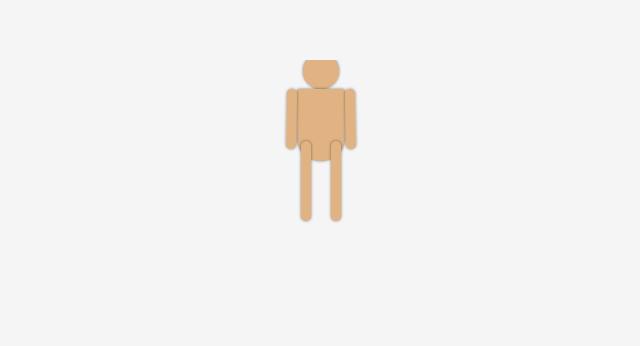
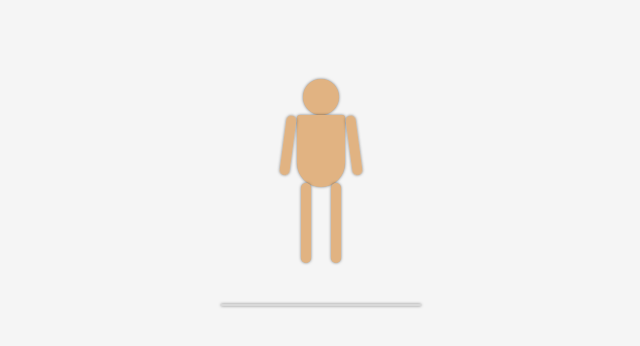
Before and after one commit to AeahKa/interactive-animation, a Vue app: page /#/ in a window 1280 px wide. Shown: the part 140-486 px from the top of the page, without its empty margins (319-959 px from the left). Built offline with nearby package versions, Linux system fonts and the light colour scheme.

Commit message:
优化动画

```diff
--- a/src/components/Puppet.vue
+++ b/src/components/Puppet.vue
@@ -10,6 +10,7 @@
       <div class="puppet-leg-left"></div>
       <div class="puppet-leg-right"></div>
     </div>
+    <div class="ground"></div>
   </div>
 </template>
 
@@ -25,8 +26,7 @@ export default {
   position: absolute;
   left: 50%;
   transform: translateX(-50%);
-  animation: jump 1s infinite;
-  // top: 30px;
+  top: 60px;
   .puppet-head{
     background-color: #e1b382;
     box-shadow: 0 0 3px rgba(0, 0, 0, 0.5);
@@ -82,7 +82,6 @@ export default {
     left: 50%;
     transform: translateX(-50%);
     top: 104px;
-    // z-index: -1;
     .puppet-leg-left,.puppet-leg-right{
       width: 10px;
       height: 80px;
@@ -91,38 +90,70 @@ export default {
       border-radius: 10px;
       position: absolute;
     }
-    .puppet-leg-left{}
+    .puppet-leg-left{
+      animation: jump-leg-left 1s infinite;
+    }
     .puppet-leg-right{
       right: 0;
+      animation: jump-leg-right 1s infinite;
     }
   }
+  .ground{
+    width: 200px;
+    position: absolute;
+    border: 1px #d9d9d9 solid;
+    box-shadow: 0 0 3px rgba(0, 0, 0, 0.5);
+
+    left: 50%;
+    transform: translateX(-50%);
+    top: 184px;
+  }
 }
-@keyframes jump {
-  0%{top:0}
-  40%{top:0}
-  70%{top:-40px}
+
+@keyframes jump-arm-right{
+  0%{transform: rotate(-18deg);top:0}
+  20%{transform: rotate(-24deg);top:20px}
+  30%{transform: rotate(-24deg);top:0}
+  80%{transform: rotate(0);top: -60px;}
   100%{top:0}
 }
-@keyframes jump-arm-right{
-  0%{transform: rotate(-18deg);top: 0;}
-  40%{top: 20px;}
-  70%{transform: rotate(0);}
-  100%{transform: rotate(-18deg);top: 0;}
-}
 @keyframes jump-arm-left{
-  0%{transform: rotate(18deg);top: 0;}
-  40%{top: 20px;}
-  70%{transform: rotate(0);}
-  100%{transform: rotate(18deg);top: 0;}
+  0%{transform: rotate(18deg);top:0}
+  20%{transform: rotate(24deg);top:20px}
+  30%{transform: rotate(24deg);top:0}
+  80%{transform: rotate(0);top: -60px;}
+  100%{top:0}
 }
 @keyframes jump-body {
   0%{top:0}
-  40%{top:20px}
+  20%{top:20px}
+  30%{top:0}
+  80%{top: -60px;}
   100%{top:0}
 }
 @keyframes jump-head {
   0%{top:0}
-  40%{top:20px}
+  20%{top:20px}
+  30%{top:0}
+  80%{top: -60px;}
+  100%{top:0}
+}
+@keyframes jump-leg-left{
+  0%{top:0}
+  20%{top:20px}
+  80%{top: -60px;}
+  100%{top:0}
+}
+@keyframes jump-leg-left{
+  0%{top:0;}
+  30%{top:0; }
+  80%{top: -60px;}
+  100%{top:0}
+}
+@keyframes jump-leg-right{
+  0%{top:0;}
+  30%{top:0;}
+  80%{top: -60px;}
   100%{top:0}
 }
 </style>
--- a/src/components/Scenes.vue
+++ b/src/components/Scenes.vue
@@ -47,7 +47,7 @@ export default {
 <style lang="scss" scoped>
 
 .myswiper {
-  height: 200px;
+  height: 300px;
   .item{
     text-align: center;
     img{
```
